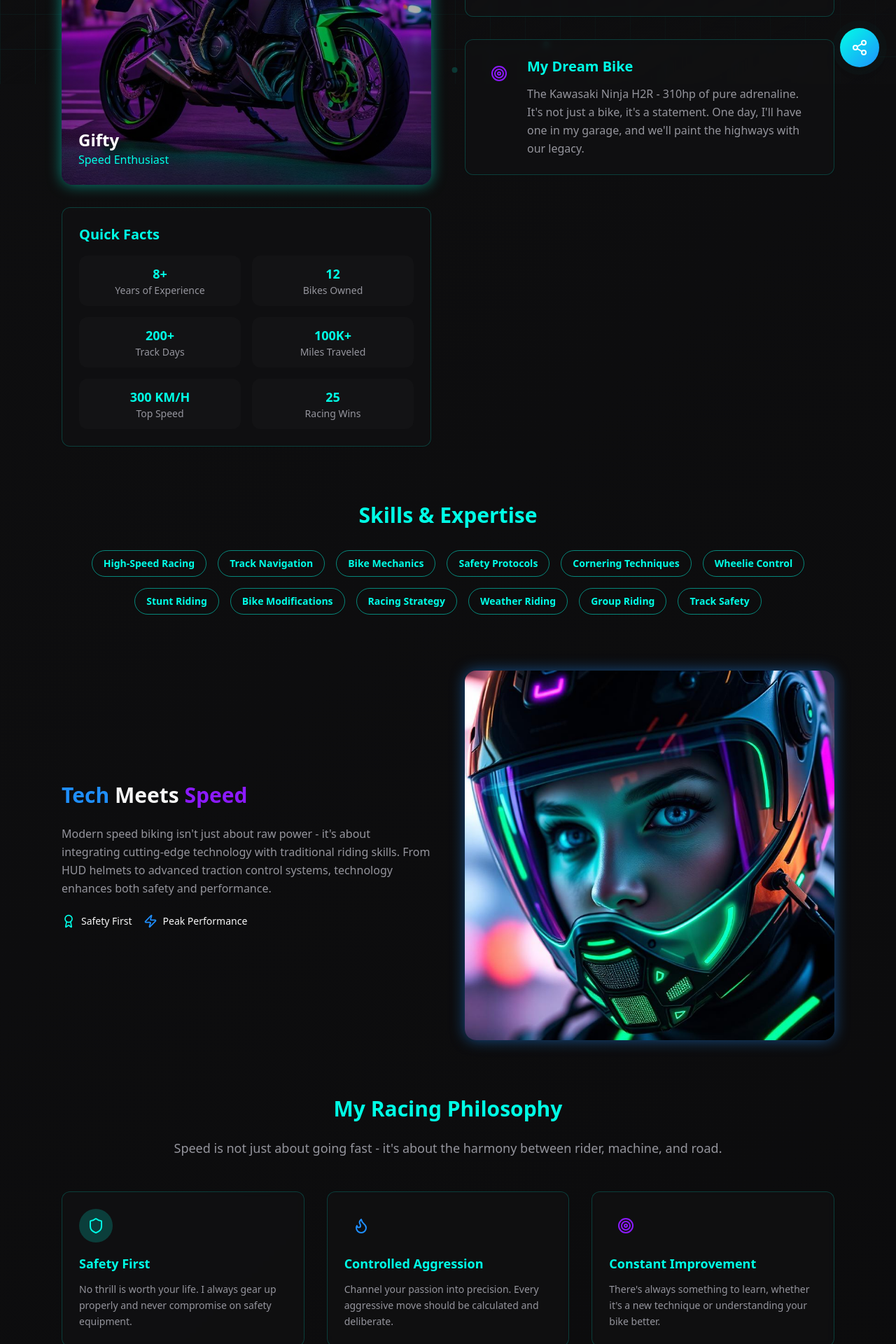
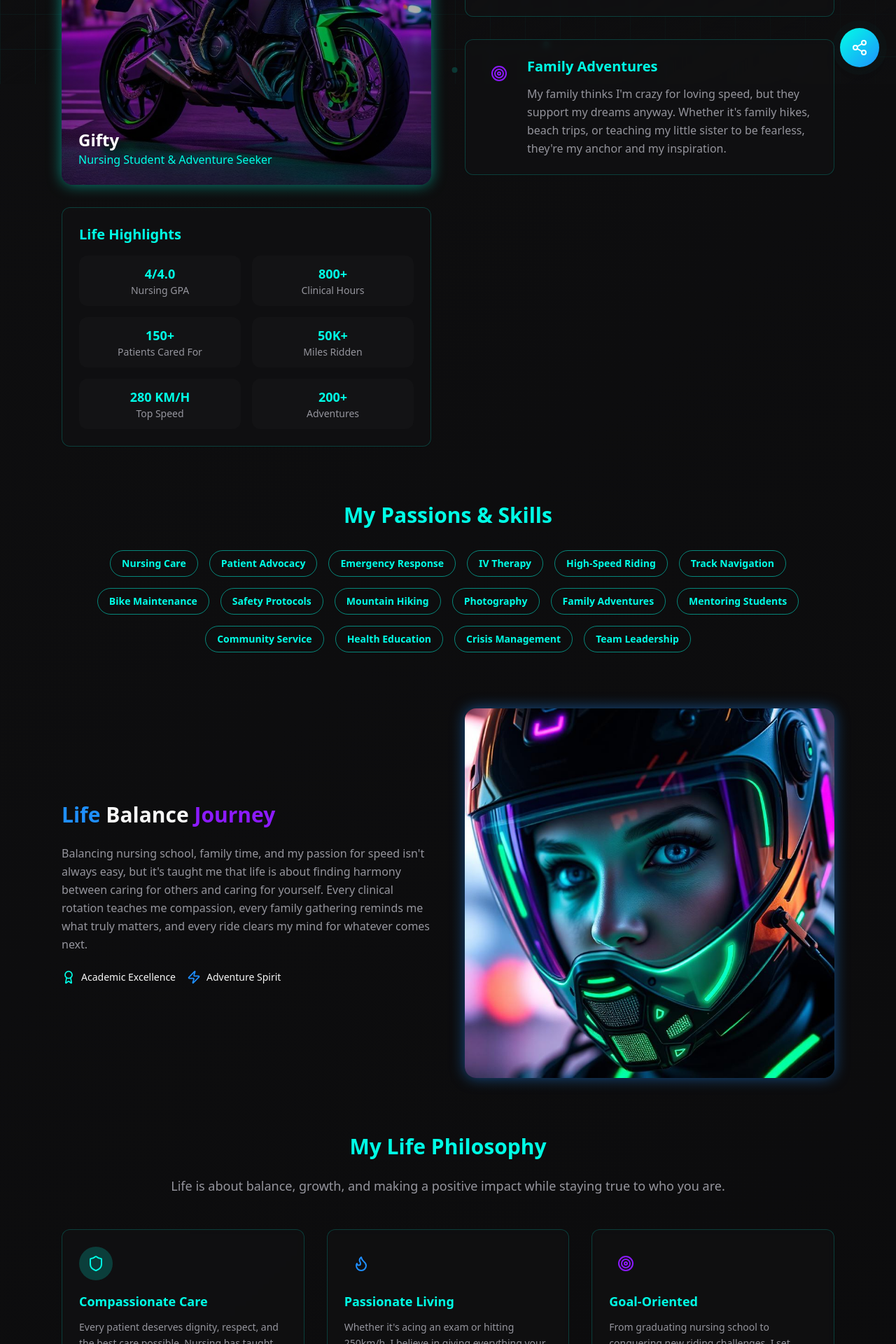
Before and after one commit to SelybiInc/gifty-speed-forge, a React (Vite) app: page /about in a window 1280 px wide. Shown: the part 680-2600 px from the top of the page at 70% size. Built offline with nearby package versions, Linux system fonts and the light colour scheme.

Commit message:
Update page content
Modify all page content to reflect Gifty's personal life beyond just bikes, including her nursing studies, love for adventure, and family.

```diff
--- a/src/pages/About.tsx
+++ b/src/pages/About.tsx
@@ -13,32 +13,32 @@ import speedTrail from "@/assets/speed-trail.jpg";
 export const About = () => {
   const sections = [
     {
-      title: "My First Ride",
+      title: "My Healthcare Calling",
       icon: Heart,
-      content: "It all started when I was 16. The moment I first sat on a bike, I knew this was my calling. The vibration of the engine, the potential energy waiting to be unleashed - it was pure magic.",
+      content: "Growing up, I always wanted to help people heal. Now as a nursing student, I'm learning that caring for others is just as thrilling as any ride - it's about saving lives and making a difference every single day.",
       color: "primary"
     },
     {
-      title: "Why I Ride Fast",
+      title: "Why Speed Heals My Soul",
       icon: Zap,
-      content: "Speed isn't just about going fast - it's about focus, precision, and living in the moment. When you're pushing the limits, there's no room for anything but pure concentration and skill.",
+      content: "After long days in clinical rotations or studying for exams, nothing clears my mind like the open road. Speed isn't just about going fast - it's my meditation, my escape, my way of feeling truly alive.",
       color: "secondary"
     },
     {
-      title: "My Dream Bike",
+      title: "Family Adventures",
       icon: Target,
-      content: "The Kawasaki Ninja H2R - 310hp of pure adrenaline. It's not just a bike, it's a statement. One day, I'll have one in my garage, and we'll paint the highways with our legacy.",
+      content: "My family thinks I'm crazy for loving speed, but they support my dreams anyway. Whether it's family hikes, beach trips, or teaching my little sister to be fearless, they're my anchor and my inspiration.",
       color: "accent"
     }
   ];
 
   const achievements = [
-    { label: "Years of Experience", value: 8, suffix: "+" },
-    { label: "Bikes Owned", value: 12, suffix: "" },
-    { label: "Track Days", value: 200, suffix: "+" },
-    { label: "Miles Traveled", value: 100, suffix: "K+" },
-    { label: "Top Speed", value: 300, suffix: " KM/H" },
-    { label: "Racing Wins", value: 25, suffix: "" }
+    { label: "Nursing GPA", value: 3.8, suffix: "/4.0" },
+    { label: "Clinical Hours", value: 800, suffix: "+" },
+    { label: "Patients Cared For", value: 150, suffix: "+" },
+    { label: "Miles Ridden", value: 50, suffix: "K+" },
+    { label: "Top Speed", value: 280, suffix: " KM/H" },
+    { label: "Adventures", value: 200, suffix: "+" }
   ];
 
   return (
@@ -58,7 +58,7 @@ export const About = () => {
               <span className="text-foreground">Gifty</span>
             </h1>
             <p className="text-xl text-muted-foreground max-w-3xl mx-auto">
-              Speed is not just about velocity - it's about passion, precision, and the pursuit of perfection.
+              Nursing student, adventure seeker, speed enthusiast, and family-first person living life to the fullest.
             </p>
           </motion.div>
 
@@ -82,12 +82,12 @@ export const About = () => {
                 <div className="absolute inset-0 bg-gradient-to-t from-black/50 to-transparent rounded-2xl" />
                 <div className="absolute bottom-6 left-6 text-white">
                   <h3 className="text-2xl font-bold">Gifty</h3>
-                  <p className="text-primary">Speed Enthusiast</p>
+                  <p className="text-primary">Nursing Student & Adventure Seeker</p>
                 </div>
               </div>
 
               <Card className="p-6 bg-card/50 backdrop-blur-sm border-primary/20">
-                <h3 className="text-xl font-bold mb-4 text-primary">Quick Facts</h3>
+                <h3 className="text-xl font-bold mb-4 text-primary">Life Highlights</h3>
                 <div className="grid grid-cols-2 gap-4">
                   {achievements.map((achievement, index) => (
                     <motion.div
@@ -153,12 +153,13 @@ export const About = () => {
             viewport={{ once: true }}
             className="mb-20"
           >
-            <h2 className="text-3xl font-bold text-center mb-8 text-primary">Skills & Expertise</h2>
+            <h2 className="text-3xl font-bold text-center mb-8 text-primary">My Passions & Skills</h2>
             <div className="flex flex-wrap justify-center gap-4">
               {[
-                "High-Speed Racing", "Track Navigation", "Bike Mechanics", "Safety Protocols",
-                "Cornering Techniques", "Wheelie Control", "Stunt Riding", "Bike Modifications",
-                "Racing Strategy", "Weather Riding", "Group Riding", "Track Safety"
+                "Nursing Care", "Patient Advocacy", "Emergency Response", "IV Therapy",
+                "High-Speed Riding", "Track Navigation", "Bike Maintenance", "Safety Protocols",
+                "Mountain Hiking", "Photography", "Family Adventures", "Mentoring Students",
+                "Community Service", "Health Education", "Crisis Management", "Team Leadership"
               ].map((skill, index) => (
                 <motion.div
                   key={skill}
@@ -188,23 +189,24 @@ export const About = () => {
           >
             <div>
               <h2 className="text-3xl font-bold mb-6">
-                <span className="text-secondary">Tech</span>{" "}
-                <span className="text-foreground">Meets</span>{" "}
-                <span className="text-accent">Speed</span>
+                <span className="text-secondary">Life</span>{" "}
+                <span className="text-foreground">Balance</span>{" "}
+                <span className="text-accent">Journey</span>
               </h2>
               <p className="text-muted-foreground leading-relaxed mb-6">
-                Modern speed biking isn't just about raw power - it's about integrating cutting-edge
-                technology with traditional riding skills. From HUD helmets to advanced traction
-                control systems, technology enhances both safety and performance.
+                Balancing nursing school, family time, and my passion for speed isn't always easy,
+                but it's taught me that life is about finding harmony between caring for others and
+                caring for yourself. Every clinical rotation teaches me compassion, every family
+                gathering reminds me what truly matters, and every ride clears my mind for whatever comes next.
               </p>
               <div className="flex gap-4">
                 <div className="flex items-center gap-2">
                   <Award className="w-5 h-5 text-primary" />
-                  <span className="text-sm">Safety First</span>
+                  <span className="text-sm">Academic Excellence</span>
                 </div>
                 <div className="flex items-center gap-2">
                   <Zap className="w-5 h-5 text-secondary" />
-                  <span className="text-sm">Peak Performance</span>
+                  <span className="text-sm">Adventure Spirit</span>
                 </div>
               </div>
             </div>
@@ -214,7 +216,7 @@ export const About = () => {
             >
               <img
                 src={bikerHelmet}
-                alt="Futuristic biker helmet with HUD"
+                alt="Life balance - nursing and adventure"
                 className="w-full rounded-2xl object-cover neon-glow-secondary"
               />
             </motion.div>
@@ -229,9 +231,9 @@ export const About = () => {
             className="mb-20"
           >
             <div className="max-w-4xl mx-auto text-center mb-12">
-              <h2 className="text-3xl font-bold mb-6 text-primary">My Racing Philosophy</h2>
+              <h2 className="text-3xl font-bold mb-6 text-primary">My Life Philosophy</h2>
               <p className="text-lg text-muted-foreground">
-                Speed is not just about going fast - it's about the harmony between rider, machine, and road.
+                Life is about balance, growth, and making a positive impact while staying true to who you are.
               </p>
             </div>
 
@@ -239,38 +241,38 @@ export const About = () => {
               {[
                 {
                   icon: Shield,
-                  title: "Safety First",
-                  description: "No thrill is worth your life. I always gear up properly and never compromise on safety equipment.",
+                  title: "Compassionate Care",
+                  description: "Every patient deserves dignity, respect, and the best care possible. Nursing has taught me that healing is both science and art.",
                   color: "primary"
                 },
                 {
                   icon: Flame,
-                  title: "Controlled Aggression",
-                  description: "Channel your passion into precision. Every aggressive move should be calculated and deliberate.",
+                  title: "Passionate Living",
+                  description: "Whether it's acing an exam or hitting 250km/h, I believe in giving everything your all and living without regrets.",
                   color: "secondary"
                 },
                 {
                   icon: Target,
-                  title: "Constant Improvement",
-                  description: "There's always something to learn, whether it's a new technique or understanding your bike better.",
+                  title: "Goal-Oriented",
+                  description: "From graduating nursing school to conquering new riding challenges, I set ambitious goals and work relentlessly to achieve them.",
                   color: "accent"
                 },
                 {
                   icon: Users,
-                  title: "Community Respect",
-                  description: "We share the road with everyone. Responsible riding builds respect for our community.",
+                  title: "Family Values",
+                  description: "My family is my foundation. They remind me what's truly important and keep me grounded through all of life's adventures.",
                   color: "primary"
                 },
                 {
                   icon: Wrench,
-                  title: "Know Your Machine",
-                  description: "Understanding every bolt and component of your bike makes you a better, safer rider.",
+                  title: "Continuous Learning",
+                  description: "From mastering new medical procedures to understanding bike mechanics, I'm always eager to learn and grow.",
                   color: "secondary"
                 },
                 {
                   icon: Trophy,
-                  title: "Compete with Honor",
-                  description: "Racing is about pushing limits while maintaining respect for opponents and the sport.",
+                  title: "Excellence in All",
+                  description: "Whether caring for patients or perfecting my riding technique, I strive for excellence in everything I do.",
                   color: "accent"
                 }
               ].map((philosophy, index) => (
--- a/src/pages/Blog.tsx
+++ b/src/pages/Blog.tsx
@@ -11,67 +11,87 @@ import speedTrail from "@/assets/speed-trail.jpg";
 const blogPosts = [
   {
     id: 1,
-    title: "Mastering the Art of Cornering at High Speeds",
-    excerpt: "Learn the essential techniques for taking corners like a pro while maintaining maximum speed and safety.",
-    category: "Techniques",
+    title: "Balancing Nursing School and My Passion for Speed",
+    excerpt: "How I manage 12-hour clinical shifts and still find time for adrenaline-pumping rides on weekends.",
+    category: "Life Balance",
     date: "2024-01-15",
-    readTime: "5 min read",
+    readTime: "7 min read",
     image: speedTrail,
     featured: true
   },
   {
     id: 2,
-    title: "My First Track Day Experience",
-    excerpt: "Discover what it's really like to push your limits on a professional racing track for the first time.",
-    category: "Experiences",
-    date: "2024-01-10",
-    readTime: "8 min read",
+    title: "Family Adventures: Teaching My Sister to Hike",
+    excerpt: "Last weekend's mountain trail adventure with my little sister - she's becoming fearless just like me!",
+    category: "Family",
+    date: "2024-01-12",
+    readTime: "5 min read",
     image: speedTrail,
     featured: false
   },
   {
     id: 3,
-    title: "Top 5 Speed Bikes for Beginners",
-    excerpt: "A comprehensive guide to choosing your first speed bike, focusing on safety, performance, and value.",
-    category: "Reviews",
-    date: "2024-01-05",
+    title: "From ICU to Highway: How Nursing Made Me a Better Rider",
+    excerpt: "The life-saving skills I learn in the hospital actually make me more aware and safer on the road.",
+    category: "Nursing",
+    date: "2024-01-10",
     readTime: "6 min read",
     image: speedTrail,
     featured: false
   },
   {
     id: 4,
-    title: "Safety Gear That Saved My Life",
-    excerpt: "Why investing in quality safety equipment is the most important decision any rider can make.",
-    category: "Safety",
-    date: "2024-01-01",
+    title: "Study Break Speed Sessions: Mental Health on Two Wheels",
+    excerpt: "Why a quick ride between study sessions is the best therapy for nursing school stress.",
+    category: "Mental Health",
+    date: "2024-01-08",
     readTime: "4 min read",
     image: speedTrail,
     featured: false
   },
   {
     id: 5,
-    title: "Night Riding: Beauty and Dangers",
-    excerpt: "The unique challenges and incredible experiences of riding through the night on empty highways.",
-    category: "Experiences",
-    date: "2023-12-28",
-    readTime: "7 min read",
+    title: "Weekend Warriors: Hiking vs Riding",
+    excerpt: "Comparing the rush of mountain peaks with the thrill of speed - both feed my soul differently.",
+    category: "Adventure",
+    date: "2024-01-05",
+    readTime: "8 min read",
     image: speedTrail,
     featured: false
   },
   {
     id: 6,
-    title: "Bike Maintenance for Speed Enthusiasts",
-    excerpt: "Essential maintenance tips to keep your speed bike performing at its peak for years to come.",
-    category: "Maintenance",
+    title: "Clinical Rotation Stories: Real Life Heroes",
+    excerpt: "The patients who inspire me every day and remind me why healing others is just as important as personal thrills.",
+    category: "Nursing",
+    date: "2024-01-01",
+    readTime: "6 min read",
+    image: speedTrail,
+    featured: false
+  },
+  {
+    id: 7,
+    title: "Safety Gear That Saved My Life (On and Off the Bike)",
+    excerpt: "From PPE in the hospital to protective gear on the track - why safety is never negotiable.",
+    category: "Safety",
+    date: "2023-12-28",
+    readTime: "5 min read",
+    image: speedTrail,
+    featured: false
+  },
+  {
+    id: 8,
+    title: "Family Game Night vs Track Night: Finding Balance",
+    excerpt: "Sometimes the best adventure is staying home with family - learning when to choose heart over speed.",
+    category: "Family",
     date: "2023-12-25",
-    readTime: "10 min read",
+    readTime: "4 min read",
     image: speedTrail,
     featured: false
   }
 ];
 
-const categories = ["All", "Techniques", "Experiences", "Reviews", "Safety", "Maintenance"];
+const categories = ["All", "Life Balance", "Nursing", "Family", "Adventure", "Mental Health", "Safety"];
 
 export const Blog = () => {
   const [selectedCategory, setSelectedCategory] = useState("All");
@@ -97,11 +117,12 @@ export const Blog = () => {
             className="text-center mb-16"
           >
             <h1 className="text-4xl md:text-6xl font-bold mb-6">
-              <span className="text-primary neon-pulse">Speed</span>{" "}
+              <span className="text-primary neon-pulse">Life</span>{" "}
               <span className="text-foreground">Chronicles</span>
             </h1>
             <p className="text-xl text-muted-foreground max-w-3xl mx-auto">
-              Stories from the road, technical insights, and everything about the world of speed biking.
+              From nursing school challenges to speed adventures, family moments to personal growth -
+              join me on this journey of balancing passion with purpose.
             </p>
           </motion.div>
 
--- a/src/pages/Home.tsx
+++ b/src/pages/Home.tsx
@@ -44,7 +44,7 @@ export const Home = () => {
               >
                 <span className="text-primary neon-pulse">GIFTY</span>
                 <br />
-                <span className="text-foreground">Speed Demon</span>
+                <span className="text-foreground">Adventurer & Healer</span>
               </motion.h1>
 
               {/* Tagline */}
@@ -54,7 +54,7 @@ export const Home = () => {
                 animate={{ opacity: 1, y: 0 }}
                 transition={{ duration: 0.8, delay: 0.4 }}
               >
-                Racing Through Life, One Ride at a Time
+                Nursing Student by Day, Speed Enthusiast by Heart, Adventure Seeker Always
               </motion.p>
 
               {/* Stats */}
@@ -67,7 +67,7 @@ export const Home = () => {
                 {[
                   { icon: Zap, label: "Max Speed", value: 300, suffix: " KM/H" },
                   { icon: Wind, label: "Years Riding", value: 8, suffix: "+" },
-                  { icon: Star, label: "Adventures", value: 1000, suffix: "+" },
+                  { icon: Star, label: "Adventures", value: 500, suffix: "+" },
                 ].map((stat, index) => (
                   <motion.div
                     key={stat.label}
@@ -132,7 +132,7 @@ export const Home = () => {
           </motion.div>
         </section>
 
-        {/* Quick About Section */}
+        {/* About Section */}
         <section className="relative py-20 px-6">
           <div className="max-w-4xl mx-auto text-center">
             <motion.div
@@ -146,11 +146,25 @@ export const Home = () => {
                 Welcome to My World
               </h2>
               <p className="text-lg text-muted-foreground leading-relaxed">
-                I'm Gifty, a passionate speed bike enthusiast who lives for the thrill of the ride.
-                From the roar of the engine to the wind rushing past, every journey is an adventure
-                waiting to unfold. Join me as I share my experiences, tips, and the pure joy of
-                speed biking.
+                I'm Gifty, a nursing student with a passion for speed, adventure, and helping others heal.
+                When I'm not studying anatomy or caring for patients, you'll find me pushing limits on two wheels,
+                exploring mountain trails, or spending precious time with my family. Life is about balance -
+                between the adrenaline rush of speed and the gentle touch of healing.
               </p>
+              <div className="grid md:grid-cols-3 gap-6 mt-8">
+                <div className="p-4 bg-card/50 rounded-lg">
+                  <h3 className="font-semibold text-primary mb-2">🏥 Future Nurse</h3>
+                  <p className="text-sm text-muted-foreground">Dedicated to healing and caring for others</p>
+                </div>
+                <div className="p-4 bg-card/50 rounded-lg">
+                  <h3 className="font-semibold text-secondary mb-2">🏍️ Speed Enthusiast</h3>
+                  <p className="text-sm text-muted-foreground">Living for the thrill of the ride</p>
+                </div>
+                <div className="p-4 bg-card/50 rounded-lg">
+                  <h3 className="font-semibold text-accent mb-2">👨‍👩‍👧‍👦 Family First</h3>
+                  <p className="text-sm text-muted-foreground">Cherishing moments with loved ones</p>
+                </div>
+              </div>
               <Button
                 variant="outline"
                 className="border-secondary text-secondary hover:bg-secondary/10 mt-6"
@@ -183,28 +197,28 @@ export const Home = () => {
             <div className="grid md:grid-cols-2 lg:grid-cols-3 gap-8">
               {[
                 {
-                  title: "Midnight Highway Rush",
-                  description: "Racing through empty highways under the stars at 280km/h",
+                  title: "Night Study & Ride Session",
+                  description: "Balancing nursing textbooks and midnight rides - finding peace in both worlds",
                   image: speedTrail,
-                  category: "Night Ride",
+                  category: "Life Balance",
                   date: "2 days ago",
-                  duration: "3 hours"
+                  duration: "4 hours"
                 },
                 {
-                  title: "Track Day Triumph",
-                  description: "Personal best lap time achieved at Silverstone Circuit",
+                  title: "Family Weekend Adventure",
+                  description: "Took my little sister on her first mountain hiking trip - she loved it!",
                   image: speedTrail,
-                  category: "Racing",
+                  category: "Family Time",
                   date: "1 week ago",
-                  duration: "8 hours"
+                  duration: "Full Day"
                 },
                 {
-                  title: "Mountain Pass Challenge",
-                  description: "Conquering the Alps on two wheels with breathtaking views",
+                  title: "Hospital Clinical & Track Day",
+                  description: "From saving lives in the morning to living life at 250km/h in the evening",
                   image: speedTrail,
                   category: "Adventure",
                   date: "2 weeks ago",
-                  duration: "Full Day"
+                  duration: "12 hours"
                 }
               ].map((adventure, index) => (
                 <motion.div
@@ -326,10 +340,10 @@ export const Home = () => {
 
             <div className="grid grid-cols-2 md:grid-cols-4 gap-8">
               {[
-                { icon: Trophy, label: "Race Wins", value: 25, color: "primary" },
-                { icon: Users, label: "Followers", value: 50, suffix: "K+", color: "secondary" },
-                { icon: Star, label: "Track Records", value: 12, color: "accent" },
-                { icon: MapPin, label: "Countries Ridden", value: 18, color: "primary" },
+                { icon: Trophy, label: "Clinical Hours", value: 500, suffix: "+", color: "primary" },
+                { icon: Users, label: "Lives Touched", value: 200, suffix: "+", color: "secondary" },
+                { icon: Star, label: "Adventures", value: 150, suffix: "+", color: "accent" },
+                { icon: MapPin, label: "Miles Ridden", value: 25, suffix: "K+", color: "primary" },
               ].map((stat, index) => (
                 <motion.div
                   key={stat.label}
@@ -368,12 +382,13 @@ export const Home = () => {
               className="space-y-8"
             >
               <h2 className="text-3xl md:text-4xl font-bold">
-                <span className="text-secondary">Join The</span>{" "}
-                <span className="text-foreground">Speed Community</span>
+                <span className="text-secondary">Join My</span>{" "}
+                <span className="text-foreground">Journey</span>
               </h2>
               <p className="text-lg text-muted-foreground">
-                Connect with fellow speed enthusiasts, share your rides, and learn from experienced bikers.
-                Whether you're a beginner or a seasoned rider, there's a place for you here.
+                Follow along as I navigate nursing school, chase adventures, and share the ups and downs
+                of balancing passion with purpose. Whether you're into healthcare, speed, adventure, or just
+                living life fully - there's something here for you.
               </p>
               <div className="flex flex-col sm:flex-row gap-4 justify-center">
                 <Button
@@ -381,7 +396,7 @@ export const Home = () => {
                   size="lg"
                   className="px-8 py-4 rounded-full"
                 >
-                  Join Our Community
+                  Follow My Story
                   <Users className="ml-2 w-5 h-5" />
                 </Button>
                 <Button
@@ -389,7 +404,7 @@ export const Home = () => {
                   size="lg"
                   className="border-accent text-accent hover:bg-accent/10 px-8 py-4 rounded-full"
                 >
-                  Follow on Instagram
+                  Read My Blog
                 </Button>
               </div>
             </motion.div>
```
Also changed, not shown: src/pages/Contact.tsx (+11 -11 lines).
